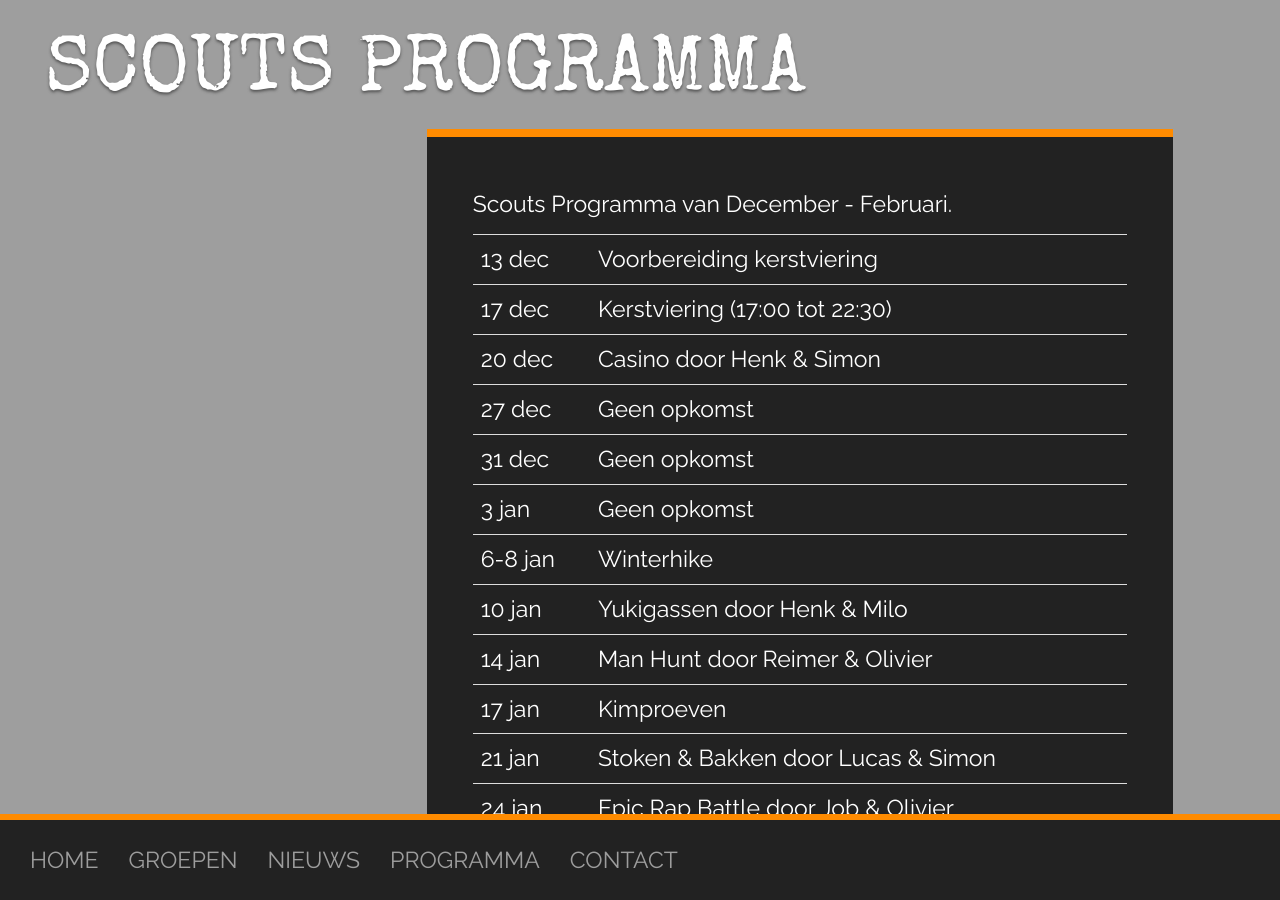
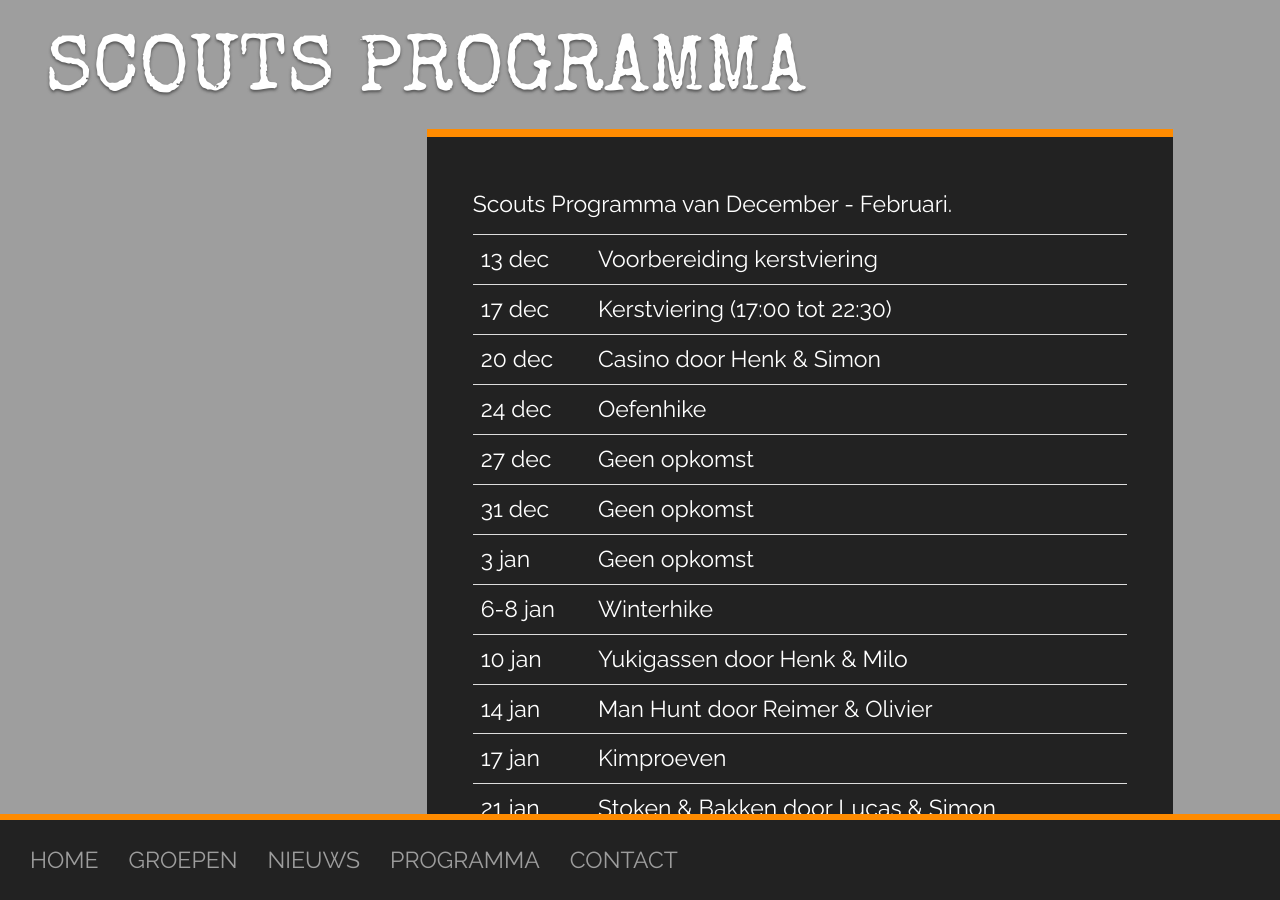
Before and after one commit to nognooitmeegemaakt/website, a Jekyll site: the page built from _agenda/scouts.md, in a window 1280 px wide and 900 px high. Built offline with Jekyll 4.4.1, drawn with Linux system fonts in a browser that asks for light colours; some web fonts are replaced.

Commit message:
Update scouts.md

```diff
--- a/_agenda/scouts.md
+++ b/_agenda/scouts.md
@@ -10,6 +10,7 @@
 | 13 dec | Voorbereiding kerstviering
 | 17 dec | Kerstviering (17:00 tot 22:30)
 | 20 dec | Casino door Henk & Simon
+| 24 dec | Oefenhike
 | 27 dec | Geen opkomst
 | 31 dec | Geen opkomst
 | 3 jan | Geen opkomst
```
